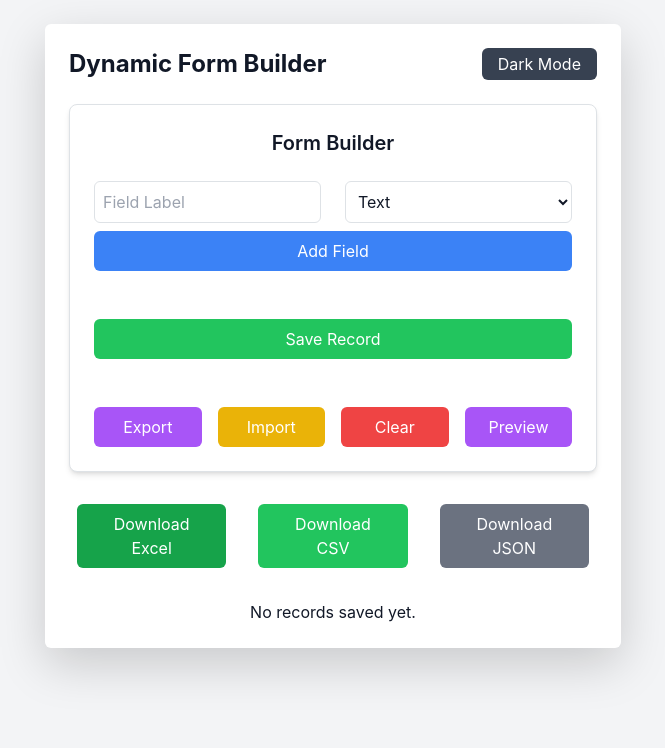
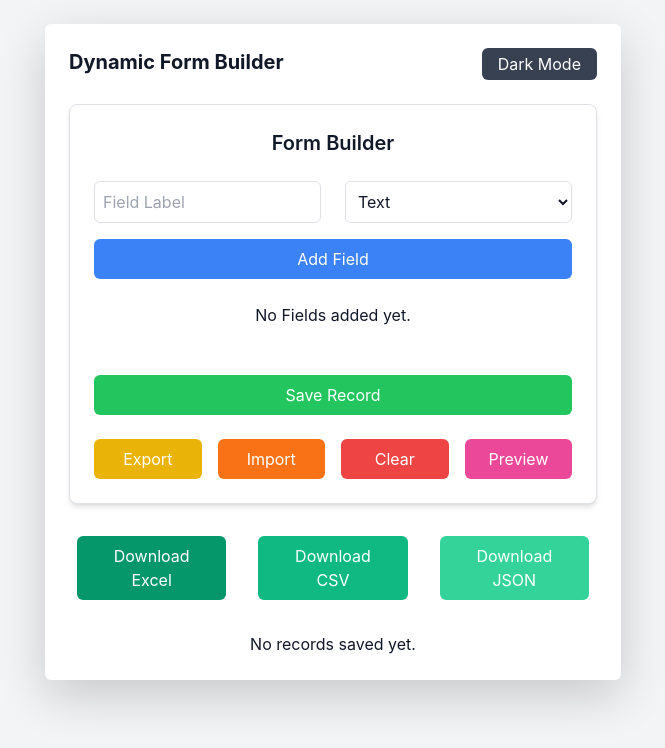
Before and after one commit to AmeerQatmosh/formify, a React (Create React App) app in the folder frontend/: page / in a window 1280 px wide. Shown: the top 748 px of the page, without its empty margins (307-972 px from the left). Built offline with nearby package versions, Linux system fonts and the light colour scheme; the HTML template or start-up script is replaced by a standard one.

Commit message:
resposive-edit

```diff
--- a/frontend/src/App.js
+++ b/frontend/src/App.js
@@ -2,8 +2,8 @@ import * as XLSX from "xlsx";
 import { useState } from "react";
 import FormBuilder from "./components/FormBuilder";
 import RecordsTable from "./components/RecordsTable";
+export default function App() {
 
-export default function App() {
   const [records, setRecords] = useState([]);
   // const [fields, setFields] = useState([]);
   const [fields, setFields] = useState(() => {
@@ -38,7 +38,7 @@ export default function App() {
       <div className={`max-w-xl mx-auto shadow-lg p-6 rounded-md ${darkMode ? "bg-gray-800" : "bg-white"}`}>
         {/* Header & Dark Mode Toggle */}
         <div className="flex justify-between mb-4">
-          <h1 className="text-2xl font-bold">Dynamic Form Builder</h1>
+          <h1 className="text-xl font-bold">Dynamic Form Builder</h1>
           <button
             onClick={() => setDarkMode(!darkMode)}
             className="px-3 py-1 rounded transition duration-200
@@ -53,13 +53,13 @@ export default function App() {
 
         {/* Export Buttons */}
         <div className="flex justify-between mt-4 grid grid-cols-1 md:grid-cols-3 gap-3">
-          <button onClick={() => exportData("xlsx")} className="px-4 py-2 m-2 bg-green-600 text-white rounded-md hover:bg-green-700 transition">
+          <button onClick={() => exportData("xlsx")} className="px-4 py-2 m-2 bg-emerald-600 text-white rounded-md hover:bg-emerald-700 transition">
             Download Excel
           </button>
-          <button onClick={() => exportData("csv")} className="px-4 py-2 m-2 bg-green-500 text-white rounded-md hover:bg-green-600 transition">
+          <button onClick={() => exportData("csv")} className="px-4 py-2 m-2 bg-emerald-500 text-white rounded-md hover:bg-emerald-600 transition">
             Download CSV
           </button>
-          <button onClick={() => exportData("json")} className="px-4 py-2 m-2 bg-gray-500 text-white rounded-md hover:bg-gray-600 transition">
+          <button onClick={() => exportData("json")} className="px-4 py-2 m-2 bg-emerald-400 text-white rounded-md hover:bg-emerald-500 transition">
             Download JSON
           </button>
         </div>
--- a/frontend/src/components/FormBuilder.js
+++ b/frontend/src/components/FormBuilder.js
@@ -153,10 +153,15 @@ export default function FormBuilder({ fields, setFields, setRecords, darkMode })
       </div>
       <button
         onClick={addField}
-        className="p-2 px-4 py-2 bg-blue-500 text-white rounded-md w-full hover:bg-blue-600 transition"
+        className="p-2 px-4 py-2 mt-2 bg-blue-500 text-white rounded-md w-full hover:bg-blue-600 transition"
       >
         Add Field
       </button>
+
+
+    {fields.length === 0 && (
+      <p className="text-center mt-4 w-full">No Fields added yet.</p>
+    )}
 
 
       {newField.type === "select" && (
@@ -197,10 +202,10 @@ export default function FormBuilder({ fields, setFields, setRecords, darkMode })
         Save Record
       </button>
 
-      <div className="grid grid-cols-1 md:grid-cols-4 gap-3 mt-4">
+      <div className="grid grid-cols-2 md:grid-cols-4 gap-3 mt-4">
       <button
         onClick={exportForm}
-        className="px-4 py-2 mt-4 bg-purple-500 text-white rounded-md w-full hover:bg-purple-600 transition"
+        className="px-4 py-2 bg-yellow-500 text-white rounded-md w-full hover:bg-yellow-600 transition"
       >
         Export
       </button>
@@ -214,14 +219,14 @@ export default function FormBuilder({ fields, setFields, setRecords, darkMode })
       />
       <label
         htmlFor="import-file"
-        className="cursor-pointer px-4 py-2 mt-4 bg-yellow-500 text-white rounded-md w-full text-center hover:bg-yellow-600 transition block"
+        className="cursor-pointer px-4 py-2 bg-orange-500 text-white rounded-md w-full text-center hover:bg-orange-600 transition block"
       >
         Import
       </label>
 
       <button
         onClick={clearForm}
-        className="px-4 py-2 mt-4 bg-red-500 text-white rounded-md w-full hover:bg-red-600 transition"
+        className="px-4 py-2 bg-red-500 text-white rounded-md w-full hover:bg-red-600 transition"
       >
         Clear
       </button>
@@ -230,7 +235,7 @@ export default function FormBuilder({ fields, setFields, setRecords, darkMode })
       {/* 🚀 NEW: Preview Form Button */}
       <button
         onClick={() => setShowPreview(true)}
-        className="px-4 py-2 mt-4 bg-purple-500 text-white rounded-md w-full hover:bg-purple-600 transition"
+        className="px-4 py-2 bg-pink-500 text-white rounded-md w-full hover:bg-pink-600 transition"
       >
         Preview
       </button>
--- a/frontend/tailwind.config.js
+++ b/frontend/tailwind.config.js
@@ -3,6 +3,7 @@ module.exports = {
   content: [
     "./src/**/*.{html,js,jsx,ts,tsx}", // Include all React files in the src folder
   ],
+  darkMode: "class",
   theme: {
     extend: {},
   },
```
Also changed, not shown: frontend/src/images/formifyDark.png (added), 1 other file (tests, documents, lock files or other folders).
